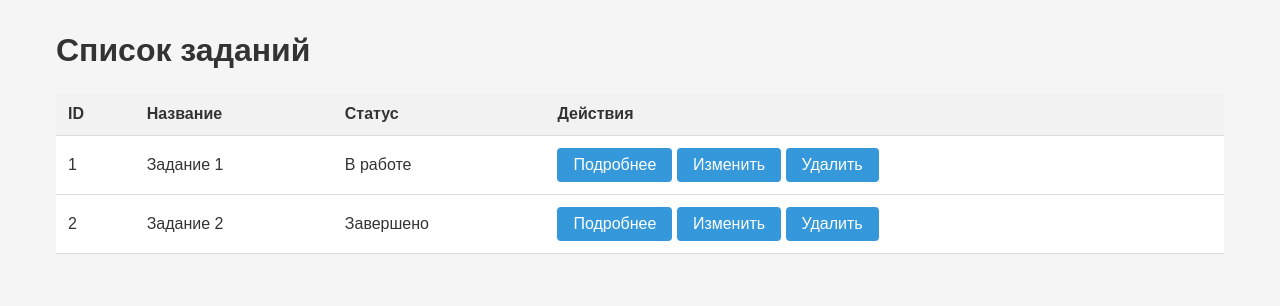
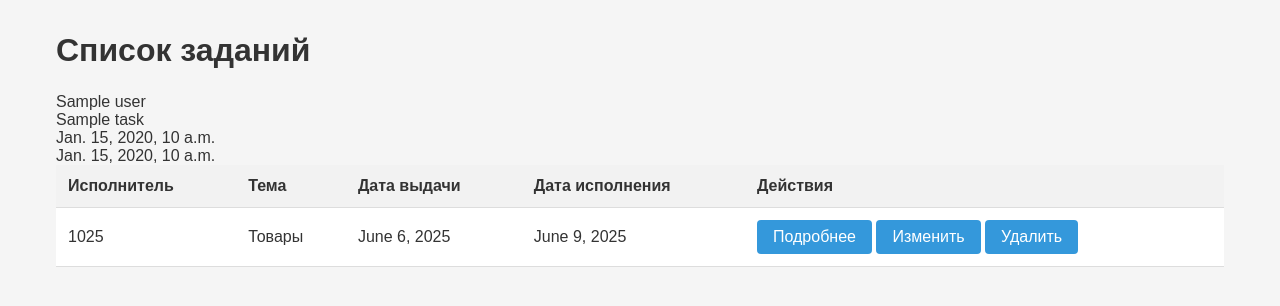
Before and after one commit to yogan-gh/MainProject, a Django app: template Project/main/tasker/templates/index.html in a window 1280 px wide. Shown: the part 66-372 px from the top of the page. Run offline with Django 5.2, Linux system fonts and the light colour scheme; data comes from the database, SQL or seed files in the repository; the template is opened without the code that fills it: values that come from a table or form of the project are taken from there, most other values are stand-ins (such as "Sample title", 1, 10 or a date in 2020).

Commit message:
feat(html): добавлено отображение заданий

```diff
--- a/Project/main/tasker/templates/index.html
+++ b/Project/main/tasker/templates/index.html
@@ -2,36 +2,40 @@
 {% block title %}Tasker{% endblock title %}
 {% block content %}
 <h1>Список заданий</h1>
+{% if tasks.count > 0 %}
+    <p>{{ task.user }}</p>
+    <p>{{ task.subject }}</p>
+    <p>{{ task.start_date }}</p>
+    <p>{{ task.end_date }}</p>
+
 <table>
     <thead>
         <tr>
-            <th>ID</th>
-            <th>Название</th>
-            <th>Статус</th>
+            <th>Исполнитель</th>
+            <th>Тема</th>
+            <th>Дата выдачи</th>
+            <th>Дата исполнения</th>
             <th>Действия</th>
         </tr>
     </thead>
     <tbody>
+
+    {% for task in tasks %}
         <tr>
-            <td>1</td>
-            <td>Задание 1</td>
-            <td>В работе</td>
+            <td>{{ task.user }}</td>
+            <td>{{ task.subject }}</td>
+            <td>{{ task.start_date }}</td>
+            <td>{{ task.end_date }}</td>
             <td>
-                <a href="task-details" class="details-btn">Подробнее</a>
-                <a href="task-details" class="details-btn">Изменить</a>
-                <a href="task-details" class="details-btn">Удалить</a>
+                <a href="{{task.id}}" class="details-btn">Подробнее</a>
+                <a href="edit/{{task.id}}" class="details-btn">Изменить</a>
+                <a href="delete/{{task.id}}" class="details-btn">Удалить</a>
             </td>
         </tr>
-        <tr>
-            <td>2</td>
-            <td>Задание 2</td>
-            <td>Завершено</td>
-            <td>
-                <a href="task-details" class="details-btn">Подробнее</a>
-                <a href="task-details" class="details-btn">Изменить</a>
-                <a href="task-details" class="details-btn">Удалить</a>
-            </td>
-        </tr>
+    {% endfor %}
     </tbody>
 </table>
+{% else %}
+    <h2>Список заданий пуст</h2>
+{% endif %}
 {% endblock content %}
```
